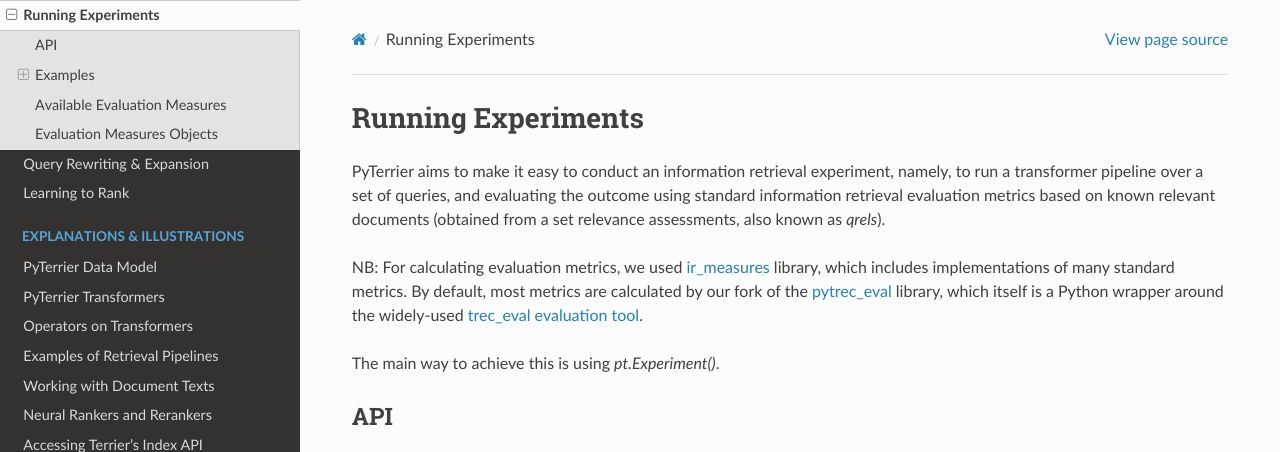
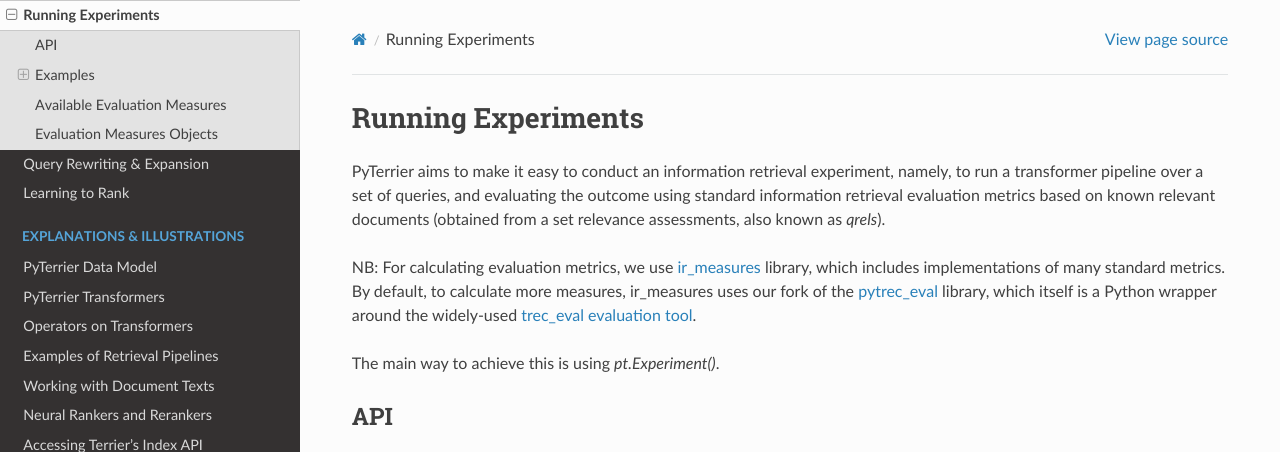
Before and after one commit to terrier-org/pyterrier, a Sphinx documentation site: the page built from docs/experiments.rst, in a window 1280 px wide and 900 px high, cut to the strip 0-452 px from the top of the window. Built offline with Sphinx 7.4.7 and the Read the Docs theme 3.1.0, drawn with Linux system fonts in a browser that asks for light colours; the version number is read from the project's files by our own code.

Commit message:
minor clarification

```diff
--- a/docs/experiments.rst
+++ b/docs/experiments.rst
@@ -6,8 +6,8 @@
 metrics based on known relevant documents (obtained from a set relevance assessments, also known as *qrels*).
 
 
-NB: For calculating evaluation metrics, we used `ir_measures <https://github.com/terrierteam/ir_measures>`_ library,
-which includes implementations of many standard metrics. By default, most metrics are calculated by our fork of
+NB: For calculating evaluation metrics, we use `ir_measures <https://github.com/terrierteam/ir_measures>`_ library,
+which includes implementations of many standard metrics. By default, to calculate more measures, ir_measures uses our fork of
 the `pytrec_eval <https://github.com/cvangysel/pytrec_eval>`_ library, which itself is a Python wrapper around
 the widely-used `trec_eval evaluation tool <https://github.com/usnistgov/trec_eval>`_.
 
```
